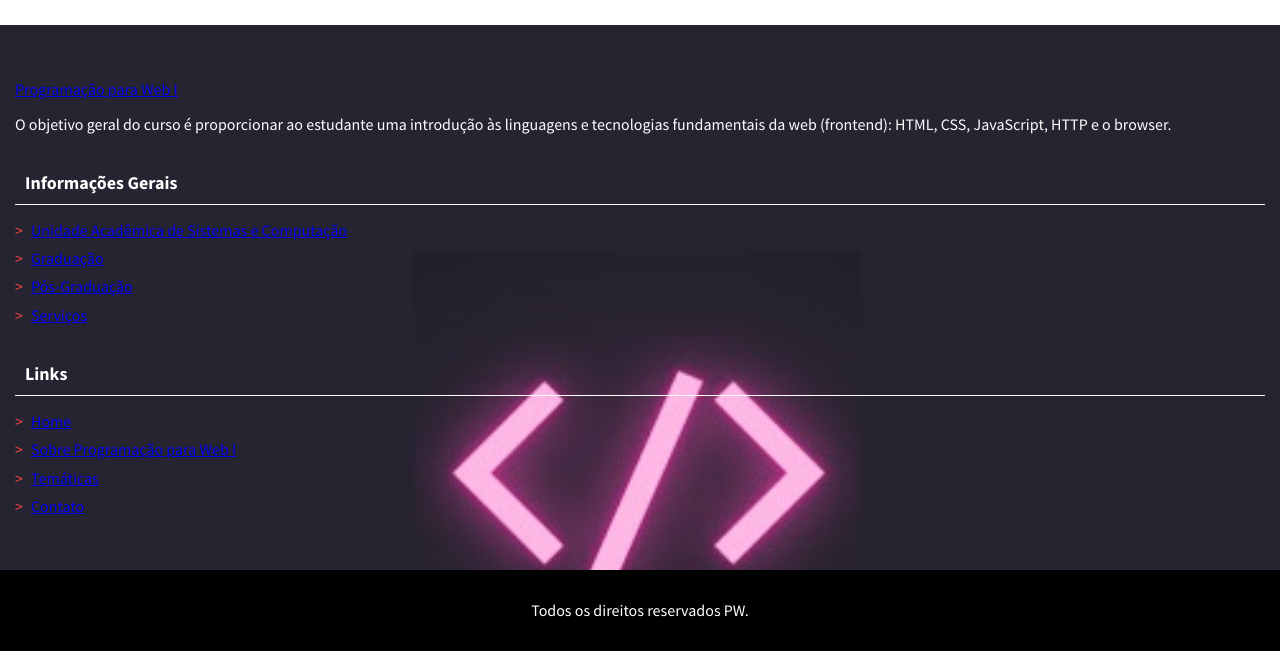
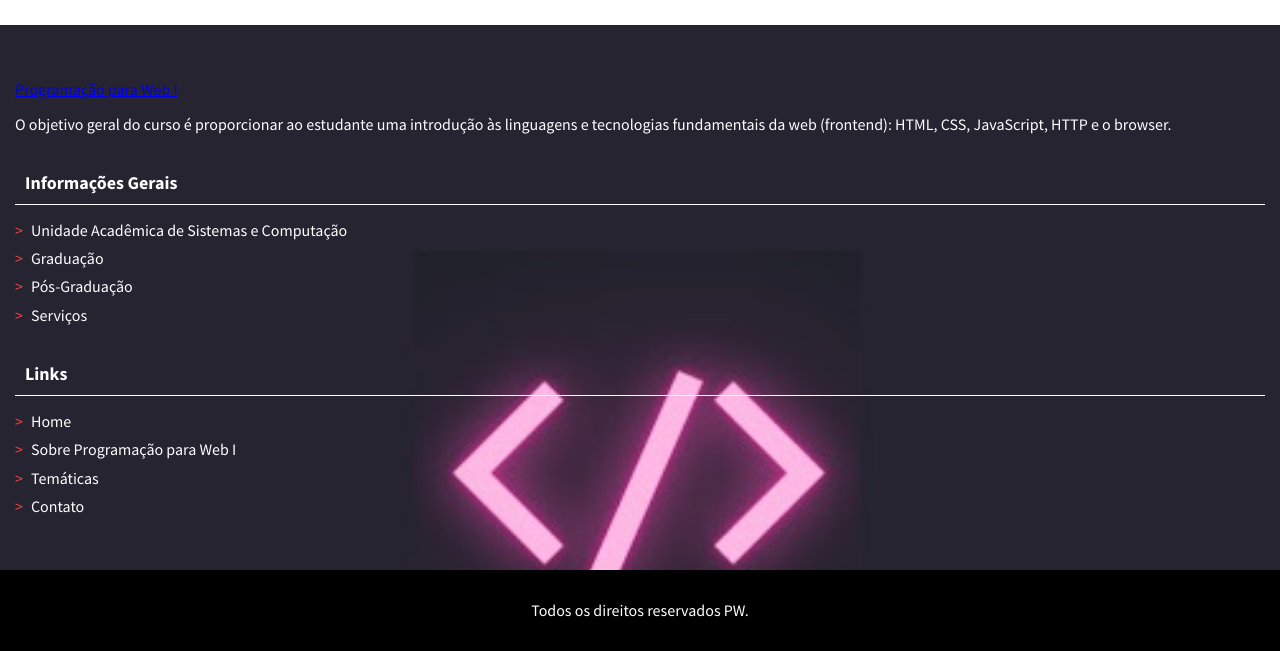
Before and after one commit to JoseArthurSoares/Roteiro-2---Introdu--o-ao-HTML-e-CSS, a plain HTML site: page contatos.html in a window 1280 px wide. Shown: the part 1295-1946 px from the top of the page. Drawn offline with Linux system fonts and the light colour scheme.

Commit message:
ajustes finais

```diff
--- a/contatos.html
+++ b/contatos.html
@@ -55,19 +55,19 @@
             <div class="rodape_coluna">
                 <h2 class="rodape_titulo">Informações Gerais</h2>
                 <ul class="rodape_lista-links">
-                    <li class="rodape_lista-links_item"><a href="https://www.computacao.ufcg.edu.br/unidade-acad%C3%AAmica">Unidade Acadêmica de Sistemas e Computação</a></li>
-                    <li class="rodape_lista-links_item"><a href="https://www.computacao.ufcg.edu.br/graduacao">Graduação</a></li>
-                    <li class="rodape_lista-links_item"><a href="https://www.computacao.ufcg.edu.br/mestrado-e-doutorado">Pós-Graduação</a></li>
-                    <li class="rodape_lista-links_item"><a href="https://www.computacao.ufcg.edu.br/servi%C3%A7os">Serviços</a></li>
+                    <li><a class="rodape_lista-links_item" href="https://www.computacao.ufcg.edu.br/unidade-acad%C3%AAmica">Unidade Acadêmica de Sistemas e Computação</a></li>
+                    <li><a class="rodape_lista-links_item" href="https://www.computacao.ufcg.edu.br/graduacao">Graduação</a></li>
+                    <li><a class="rodape_lista-links_item" href="https://www.computacao.ufcg.edu.br/mestrado-e-doutorado">Pós-Graduação</a></li>
+                    <li><a class="rodape_lista-links_item" href="https://www.computacao.ufcg.edu.br/servi%C3%A7os">Serviços</a></li>
                 </ul>
             </div>
             <div class="rodape_coluna">
                 <h2 class="rodape_titulo">Links</h2>
                 <ul class="rodape_lista-links">
-                    <li class="rodape_lista-links_item"><a href="index.html">Home</a></li>
-                    <li class="rodape_lista-links_item"><a href="sobre.html">Sobre Programação para Web I</a></li>
-                    <li class="rodape_lista-links_item"><a href="tematicas.html">Temáticas</a></li>
-                    <li class="rodape_lista-links_item"><a href="contatos.html">Contato</a></li>
+                    <li><a class="rodape_lista-links_item" href="index.html">Home</a></li>
+                    <li><a class="rodape_lista-links_item" href="sobre.html">Sobre Programação para Web I</a></li>
+                    <li><a class="rodape_lista-links_item" href="tematicas.html">Temáticas</a></li>
+                    <li><a class="rodape_lista-links_item" href="contatos.html">Contato</a></li>
                 </ul>
             </div>
         </div>
```
Also changed, not shown: index.html (+8 -8 lines), sobre.html (+8 -8 lines), tematicas.html (+8 -8 lines).
